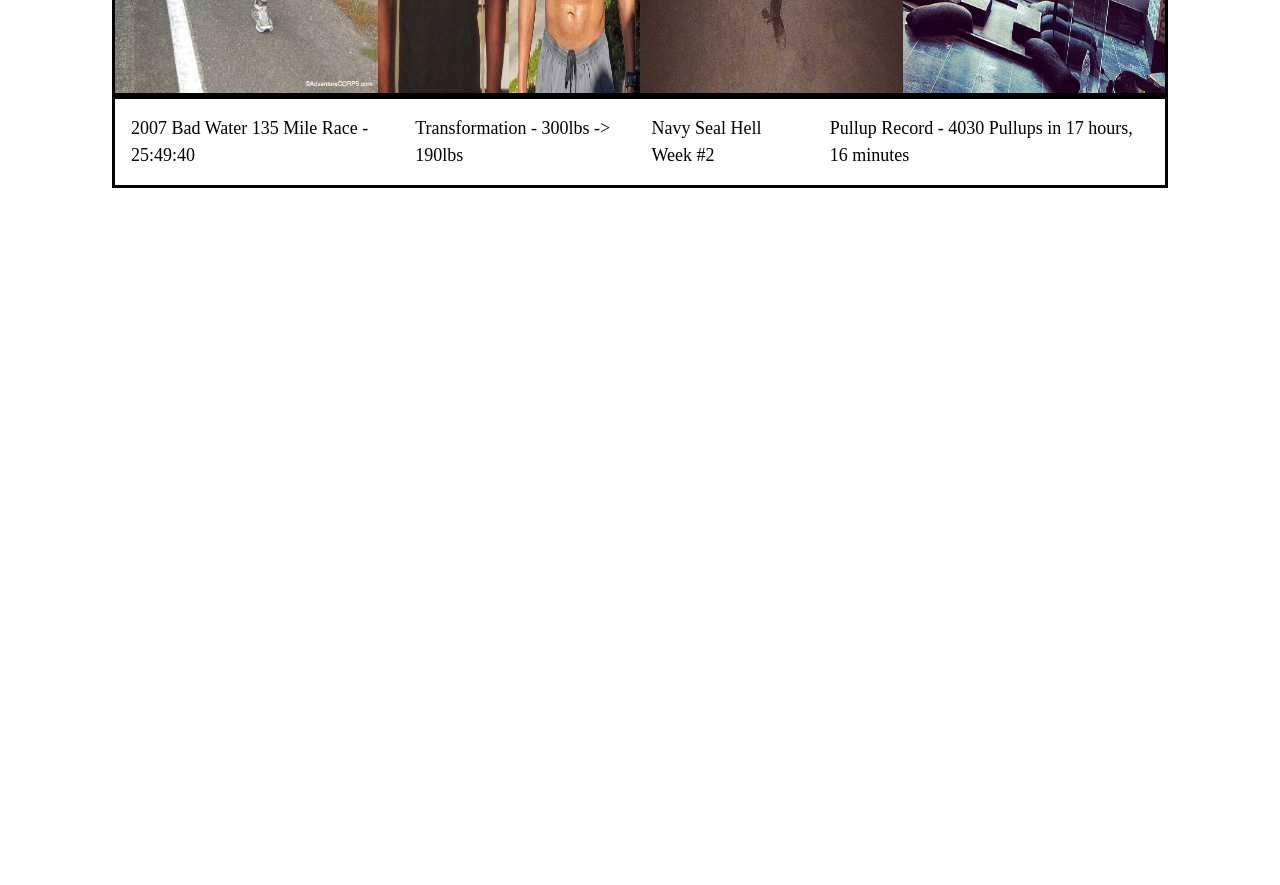
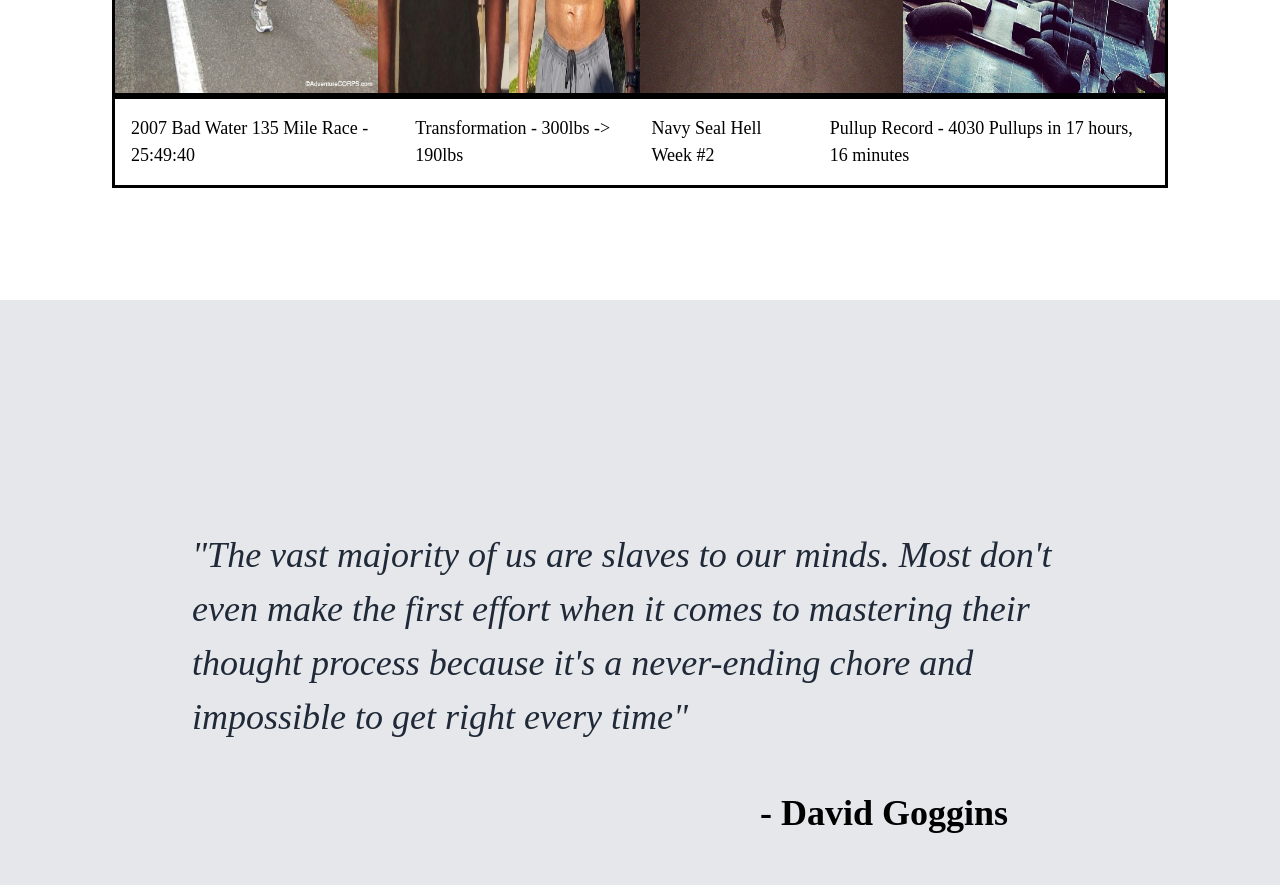
Before and after one commit to MichaelZhao45/oden-landingpage, a plain HTML site: page index.html in a window 1280 px wide. Shown: the part 1234-2119 px from the top of the page. Before the commit the page ends 1534 px from the top, so only its background shows below. Drawn offline with Linux system fonts and the light colour scheme.

Commit message:
Quote Section Complete
Finished making the quote section of the project

```diff
--- a/index.html
+++ b/index.html
@@ -47,6 +47,13 @@
         </div>
     </section>
 
+    <section class="quotation">
+        <div class="quote">
+            <p> "The vast majority of us are slaves to our minds.  Most don't even make the first effort when it comes to mastering their thought process because it's a never-ending chore and impossible to get right every time"</p>
+            <h4> - David Goggins </h4>
+        </div>
+    </section>
+
 
 </body>
 </html>
--- a/styles.css
+++ b/styles.css
@@ -130,3 +130,26 @@ h2 {
     font-size: 18px;
     margin: 1rem;
 }
+
+/* quote section */
+
+.quotation {                                            /* quotation section container */
+    background-color: #E5E7EB;
+    margin: 0;
+    padding: 12rem 12rem 12rem 12rem;
+    display: flex;
+}
+
+.quote > p {
+    font-size: 36px;
+    font-weight: lighter;
+    color: #1F2937;
+    font-style: italic;
+}
+
+.quote > h4 {
+    font-size: 36px;
+    font-weight: bold;
+    text-align: right;
+    margin-right: 5rem;
+}
```
